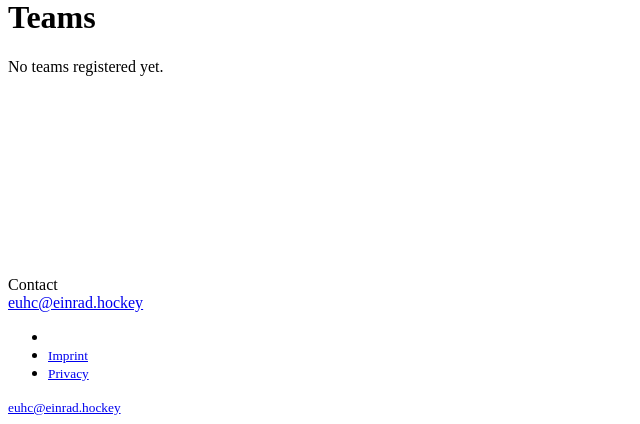
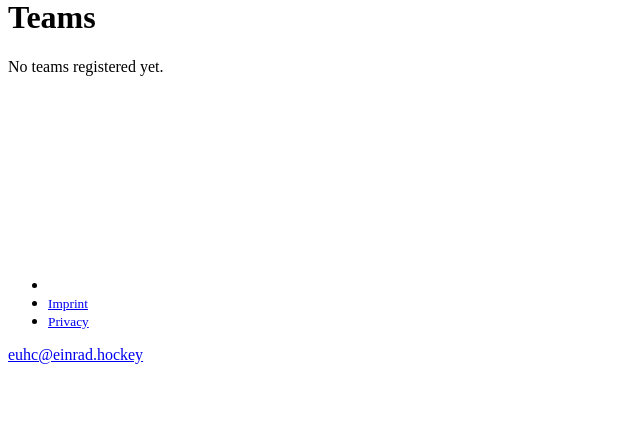
Before and after one commit to garnas/hockey_reg, a Symfony app: template templates/main/teams.html.twig in a window 1280 px wide. Shown: the part 563-987 px from the top of the page, without its empty margins (0-640 px from the left). After the commit the page ends 927 px from the top, so only its background shows below. Run offline with Twig, Linux system fonts and the light colour scheme; the template is opened without the code that fills it, so the values that code supplies are empty; some libraries are stand-ins or nearby versions.

Commit message:
better contact

```diff
--- a/templates/footer.html.twig
+++ b/templates/footer.html.twig
@@ -1,12 +1,5 @@
 <div style="margin-top: 200px"></div>
 <div class="fixed-bottom">
-        <span class="fs-4 mx-3">
-    <i class="bi bi-envelope-fill"></i> Contact<br>
-
-            <a href="mailto:euhc@einrad.hockey" class="text-decoration-none mx-3">
-                euhc@einrad.hockey
-            </a>
-        </span>
     <div class="bg-light">
         <div class="border-bottom">
         </div>
@@ -31,8 +24,8 @@
 
                 </ul>
                 <div class="d-flex">
-                    <a href="mailto:euhc@einrad.hockey" class="text-black-50 text-decoration-none">
-                        <small>euhc@einrad.hockey</small>
+                    <a href="mailto:euhc@einrad.hockey" class="text-decoration-none fs-5">
+                        <i class="bi bi-envelope-fill"></i> <span>euhc@einrad.hockey</span>
                     </a>
                 </div>
             </div>
```
